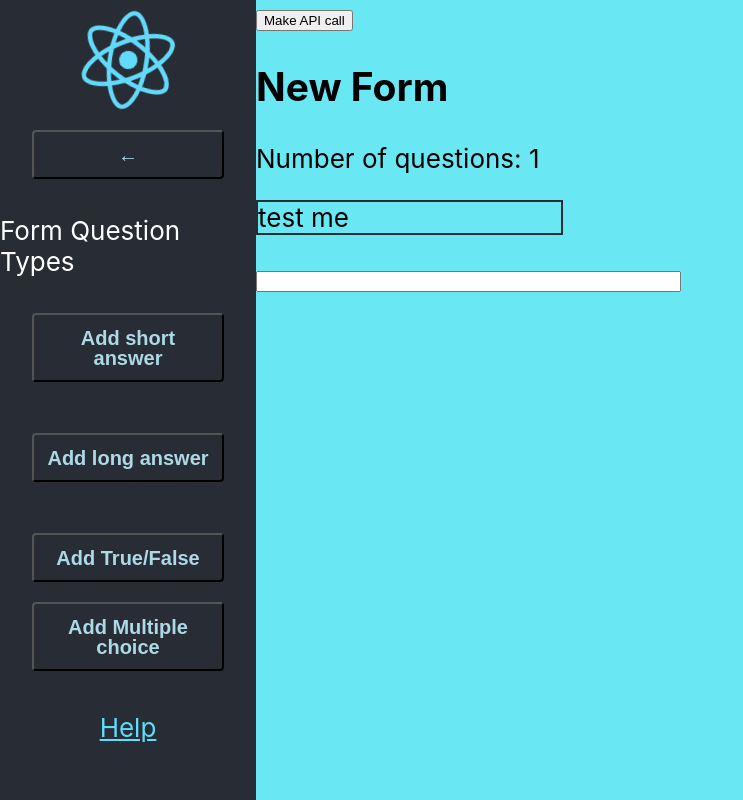
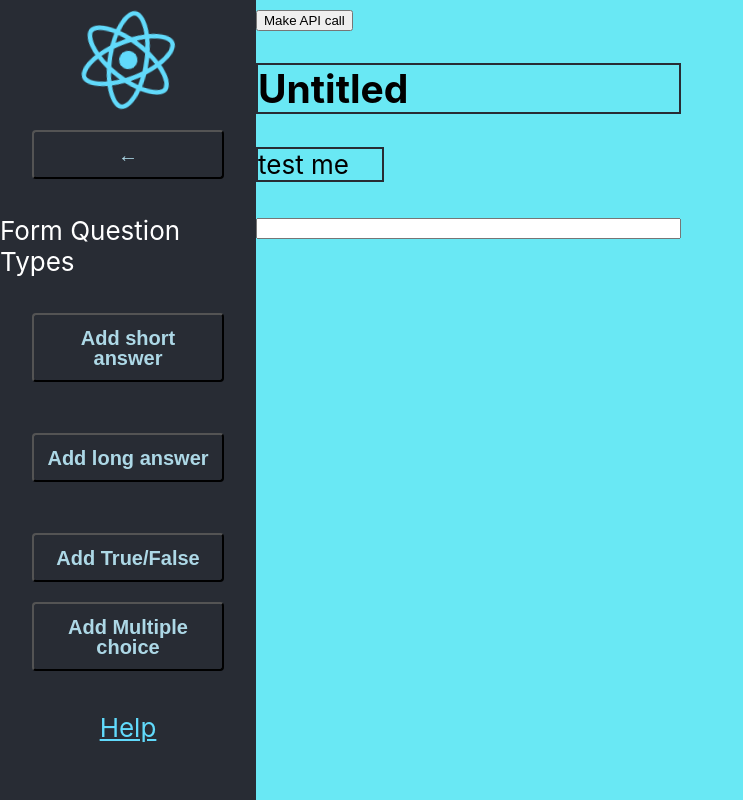
Before and after one commit to conrad1451/formbuilder-frontend, a React (Create React App) app: page /new-form in a window 1280 px wide. Shown: the whole page, without its empty margins (0-743 px from the left). Built offline with nearby package versions, Linux system fonts and the light colour scheme.

Commit message:
feat: made font size of editable text to be customizable

```diff
--- a/src/App.css
+++ b/src/App.css
@@ -95,6 +95,13 @@
   justify-content: center;
   font-size: calc(10px + 2vmin);
   color: black;
+}
+
+.platformAlignment {
+  justify-content: center;
+  align-items: center;
+  display: inline-block;
+  width: auto;
 }
 
 .formbuttons {
--- a/src/pages/FormPage.tsx
+++ b/src/pages/FormPage.tsx
@@ -229,7 +229,7 @@ interface DynamicMCProps {
   return (
     <>
     <div className="componentWidth">
-      <EditableTextModule myText={text} isEditing={true}/>
+      <EditableTextModule myText={text} isEditing={true} theFontSize={"p"}/>
       <label> {/* {text}{': '} */} <input
           type="textarea"
           // type="text"
@@ -258,7 +258,7 @@ interface DynamicMCProps {
   return (
     <>
     <div className="componentWidth">
-      <EditableTextModule myText={text} isEditing={true}/>
+      <EditableTextModule myText={text} isEditing={true} theFontSize={"p"}/>
       <label> {/* {text}{': '} */} <input
           type="textarea"
           // type="text"
@@ -286,9 +286,9 @@ interface DynamicMCProps {
   return (
     <>
     <div className="componentWidth">
-    <EditableTextModule myText={text} isEditing={true}/>
+    <EditableTextModule myText={text} isEditing={true} theFontSize={"p"}/>
 
-      {/* <EditableTextModule myText={text} isEditing={isProductionState}/> */}
+      {/* <EditableTextModule myText={text} isEditing={isProductionState} theFontSize={"p"}/> */}
             <label>
       True
       <input
@@ -383,16 +383,41 @@ function SmallTextFieldAlt({isVisible, thisText, setThisText}){
 }
 
 // function EditableTextModule({myText}) {
-function EditableTextModule({myText, isEditing}) {
+function EditableTextModule({myText, isEditing, theFontSize}) {
   // function EditableTextModule({isEditing}) {
-  const [theText, setTheText] = useState(myText);
+  // const [theText, setTheText] = useState(myText);
+
+  let theText=myText;
+
+  switch(theFontSize){
+    case "h1":
+      return (<h1 className={isEditing ? "hasBorder" : "noBorder"} contentEditable={isEditing}> {theText} </h1>);
+    case "h2":
+      return (<h2 className={isEditing ? "hasBorder" : "noBorder"} contentEditable={isEditing}> {theText} </h2>);
+    case "h3":
+      return (<h3 className={isEditing ? "hasBorder" : "noBorder"} contentEditable={isEditing}> {theText} </h3>);
+    case "h4":
+      return (<h4 className={isEditing ? "hasBorder" : "noBorder"} contentEditable={isEditing}> {theText} </h4>);
+    case "h5":
+      return (<h5 className={isEditing ? "hasBorder" : "noBorder"} contentEditable={isEditing}> {theText} </h5>);
+    case "h6":
+      return (<h6 className={isEditing ? "hasBorder" : "noBorder"} contentEditable={isEditing}> {theText} </h6>);
+    case "p":
+      return (<p className={isEditing ? "hasBorder" : "noBorder"} contentEditable={isEditing}> {theText} </p>);
+    case "default":
+      return (<p className={isEditing ? "hasBorder" : "noBorder"} contentEditable={isEditing}> {theText} </p>);
+  }
+
+
+
   // [AR] // [AT]
 /* CHQ: the contentEditable field eilminates the need for a hidden text box altogether!
 /* <SmallTextFieldAlt isVisible={isEditing} thisText={theText} setThisText={setTheText} /> */
 /* CHQ: using a callback function is how the visitor pattern is implemented in functional programming */
 /* [AZ] */
   // return (<p color="white" text-indent="30px" className={isEditing ? "hasBorder" : "noBorder"} contentEditable={isEditing}> {theText} </p>);
-  return (<p className={isEditing ? "hasBorder" : "noBorder"} contentEditable={isEditing}> {theText} </p>);
+  // return (<h2 className={isEditing ? "hasBorder" : "noBorder"} contentEditable={isEditing}> {theText} </h2>);
+  // return (<p className={isEditing ? "hasBorder" : "noBorder"} contentEditable={isEditing}> {theText} </p>);
 }
 
 // const DynamicMutliChoiceOption: React.FC<DynamicMCProps> = ({ text, checkedCondition, checkedFunction }) => {
@@ -418,7 +443,7 @@ function EditableTextModule({myText, isEditing}) {
       // onChange={e => setTruth(false) }
       onChange={() => setTruth(!truth) }
       />
-      <EditableTextModule myText={text} isEditing={hasEditorOpen}/>
+      <EditableTextModule myText={text} isEditing={hasEditorOpen} theFontSize={"p"}/>
     </div>
 
       <button id="some-inner-answer"
@@ -453,7 +478,7 @@ const DynamicMultiChoice: React.FC<DynamicComponentProps> = ({ text }) => {
       <div>
         <br />
         <div className="componentWidth">
-        <EditableTextModule myText={text} isEditing={true}/>
+        <EditableTextModule myText={text} isEditing={true} theFontSize={"p"}/>
         <div>{optionList}</div>
         </div>
         <br />
@@ -500,9 +525,9 @@ const DynamicFillInTheBlank: React.FC<DynamicFITB> = ({ text, textSnippets, isFi
     // [AU] [AJ]
    let myListing = [
     // React.createElement(EditableTextModule, { myText: {text}, isEditing: true})
-    React.createElement(EditableTextModule, { myText: text, isEditing: true}),
-    React.createElement(EditableTextModule, { myText: text, isEditing: true}),
-    React.createElement(EditableTextModule, { myText: text, isEditing: true})
+    // React.createElement(EditableTextModule, { myText: text, isEditing: true}),
+    // React.createElement(EditableTextModule, { myText: text, isEditing: true}),
+    // React.createElement(EditableTextModule, { myText: text, isEditing: true})
    ];
    const [segmentList, setSegmentList] = useState(myListing);
    const [theTextSnippets, setTheTextSnippets] = useState(textSnippets);
@@ -514,7 +539,7 @@ const DynamicFillInTheBlank: React.FC<DynamicFITB> = ({ text, textSnippets, isFi
        <div>
          <br />
          <div className="componentWidth">
-         <EditableTextModule myText={text} isEditing={true}/>
+         <EditableTextModule myText={text} isEditing={true} theFontSize={"p"}/>
          <div className="fitbComponent">{segmentList}</div>
          </div>
          <br />
@@ -700,13 +725,18 @@ const App3: React.FC = () => {
 
            </div>
            <div className='rightside'>
+           <div className="platformAlignment">
+           </div>
+            <div className="platformAlignment">
+              <button onClick={apiCall}>Make API call</button>
+              {/* <h2> New Form </h2> */}
+              <EditableTextModule myText={"Untitled"} isEditing={true} theFontSize={"h2"}/>
+              {/* <p>Number of questions: {thePlatform.length}</p> */}
+              <div>{thePlatform}</div>
+            </div>
+            <div className="platformAlignment">
+            </div>
 
-             <button onClick={apiCall}>Make API call</button>
-             <h2>
-                 New Form
-             </h2>
-                   <p>Number of questions: {thePlatform.length}</p>
-             <div>{thePlatform}</div>
            </div>
     </>
   );
--- a/src/pages/HomePage.js
+++ b/src/pages/HomePage.js
@@ -151,6 +151,8 @@ function MyLoginForm(){
   )
 }
 
+// function
+
   // https://stackoverflow.com/questions/36517173/how-to-store-a-javascript-function-in-json
   // CHQ: this failed when I tried it
 //  let myObj = {"function":{"arguments":"a,b,c","body":"return a*b+c;"}};
@@ -206,6 +208,7 @@ function HomePage() {
         <p>
             Make a New Form
         </p>
+                {/* [AA] */}        {/* [AB] */}
         <button className="btn btn-success" onClick={coursesPage}> Make a New Form </button>
         <br/>        <br/>
 
@@ -220,13 +223,6 @@ function HomePage() {
         <div>
           {/* <MyLoginForm/> */}
         </div>
-        {/* [AA] */}        {/* [AB] */}
-        <button className="btn btn-success"
-        onClick={coursesPage}>Explore Courses
-        </button>
-
-
-
       </div>
     </div>
   );
```
